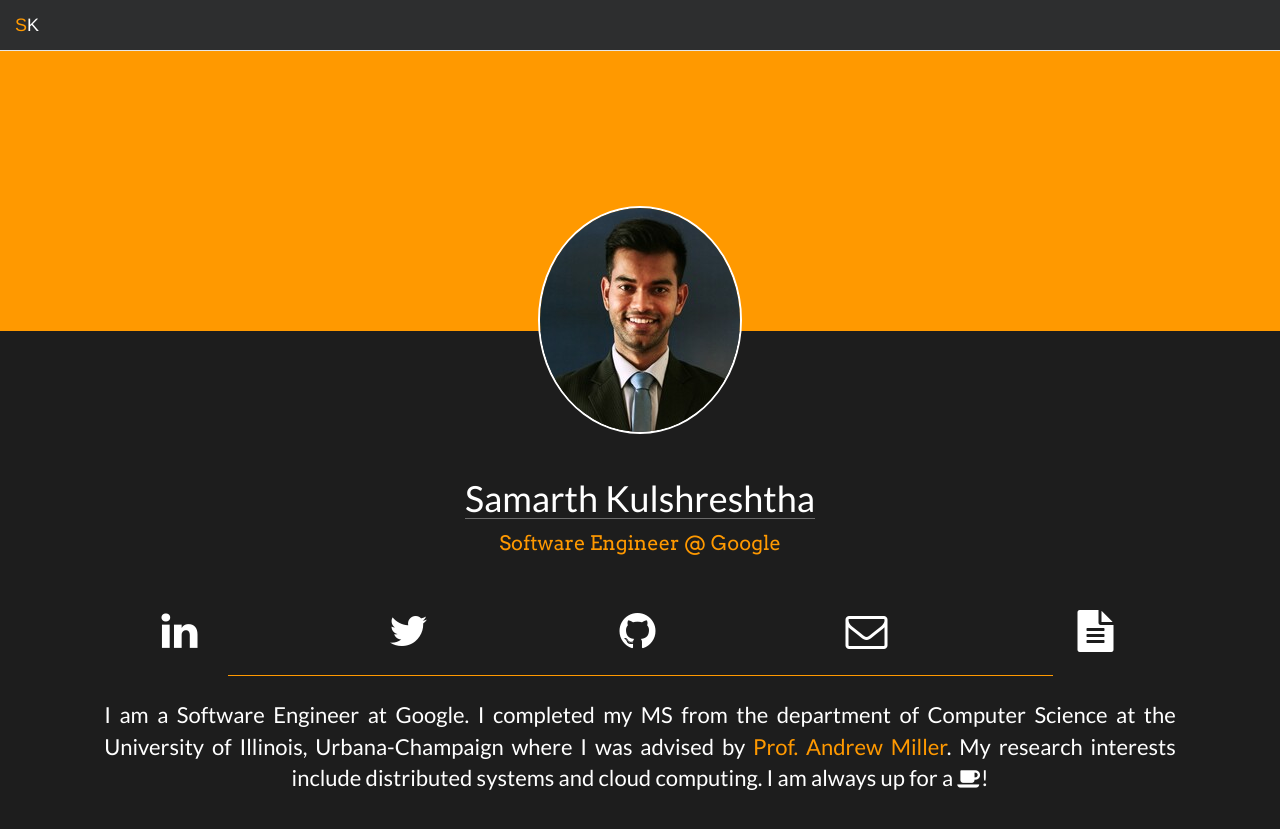
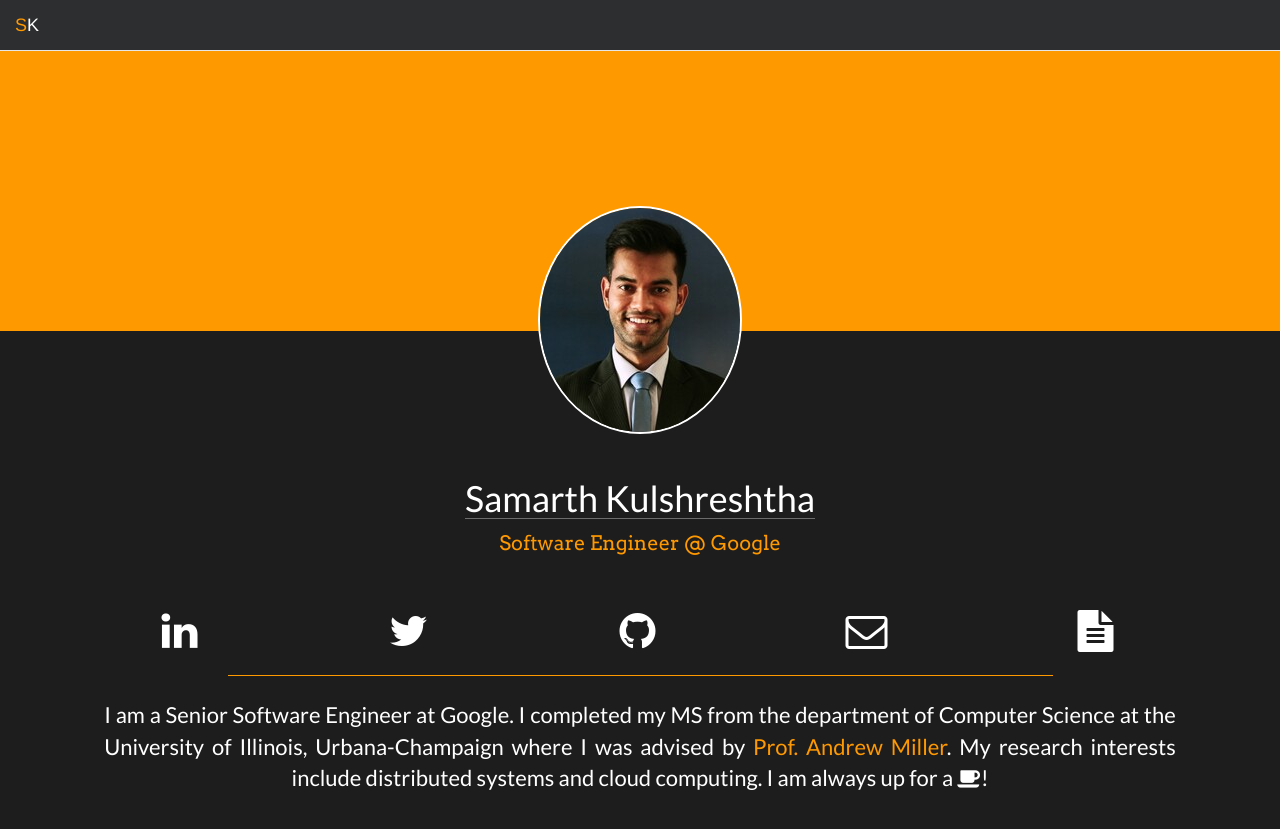
Before and after one commit to smkuls/smkuls.github.io, a Jekyll site: the page built from index.html, in a window 1280 px wide. Shown: the top 829 px of the page. Built offline with Jekyll 4.4.1, drawn with Linux system fonts in a browser that asks for light colours; nearby versions of some CDN libraries.

```diff
--- a/index.html
+++ b/index.html
@@ -19,6 +19,6 @@
     </div>
     <hr id="separator">
     <div class="container">
-        <p id="profile-text">I am a Software Engineer at Google. I completed my MS from the department of Computer Science at the University of Illinois, Urbana-Champaign where I was advised by <a id="yellow-link" href="http://soc1024.ece.illinois.edu/" target="_blank">Prof. Andrew Miller</a>. My research interests include distributed systems and cloud computing. I am always up for a <i class="fa fa-coffee"></i>!</p>
+        <p id="profile-text">I am a Senior Software Engineer at Google. I completed my MS from the department of Computer Science at the University of Illinois, Urbana-Champaign where I was advised by <a id="yellow-link" href="http://soc1024.ece.illinois.edu/" target="_blank">Prof. Andrew Miller</a>. My research interests include distributed systems and cloud computing. I am always up for a <i class="fa fa-coffee"></i>!</p>
     </div>
 </div>
```
